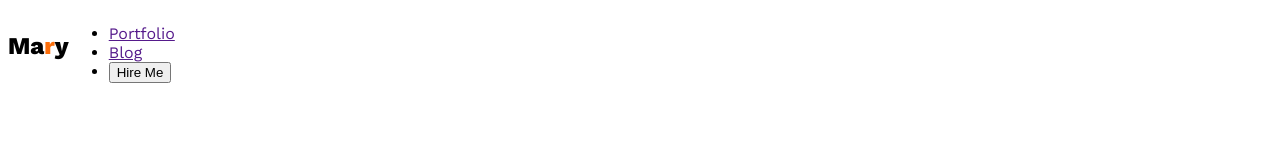
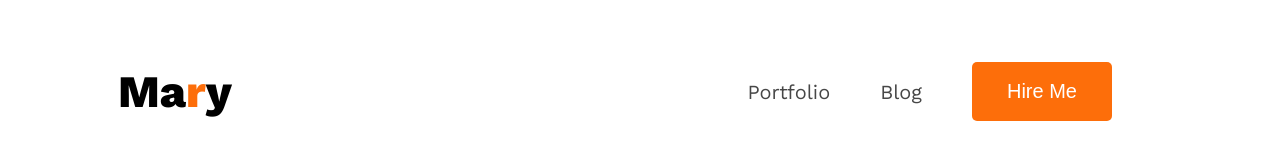
Before and after one commit to emon22830/Portfolio-Website, a plain HTML site: page index.html in a window 1280 px wide. Drawn offline with nearby package versions, Linux system fonts and the light colour scheme.

Commit message:
navbar completed

```diff
--- a/index.html
+++ b/index.html
@@ -17,9 +17,9 @@
 <nav>
     <h3 class="nav-title">Ma<span class="text-primary">r</span>y</h3>
     <ul>
-        <li><a href="">Portfolio</a></li>
-        <li><a href="">Blog</a></li>
-        <li><a href=""><button>Hire Me</button></a></li>
+        <li><a class="dark-2" href="">Portfolio</a></li>
+        <li><a class="dark-2" href="">Blog</a></li>
+        <li><a class="" href=""><button class="btn-primary">Hire Me</button></a></li>
     </ul>
 </nav>
     </header>
--- a/styles/styles.css
+++ b/styles/styles.css
@@ -16,20 +16,53 @@
         color: #FD6E0A;
     }
 
+    .dark-2{
+        color: #474747;
+    }
+
+
+    .btn-primary{
+        background-color: #FD6E0A;
+        font-weight: 700px;
+        color: white;
+        padding: 18px 35px;
+        border-radius: 5px;
+        font-size: 20px;
+        border: none;
+    }
 
 
 
 
 
 
+/* Nav Styles */
+ nav{
+        display: flex;
+        align-items: center;
+        justify-content: space-between;
+        margin: 20px 110px;
 
-
-    /* Nav Styles */
-    nav{
-        display: flex;
     }
 
     .nav-title{
 font-weight: 800;
-font-size: 24px;
+font-size: 45px;
     }
+
+
+    nav ul{
+        display: flex;
+        align-items: center;
+
+    }
+
+ nav ul li {
+            list-style: none;
+            margin-right: 50px;
+        }
+ nav li a {
+            text-decoration: none;
+            font-size: 20px;
+
+        }
```
